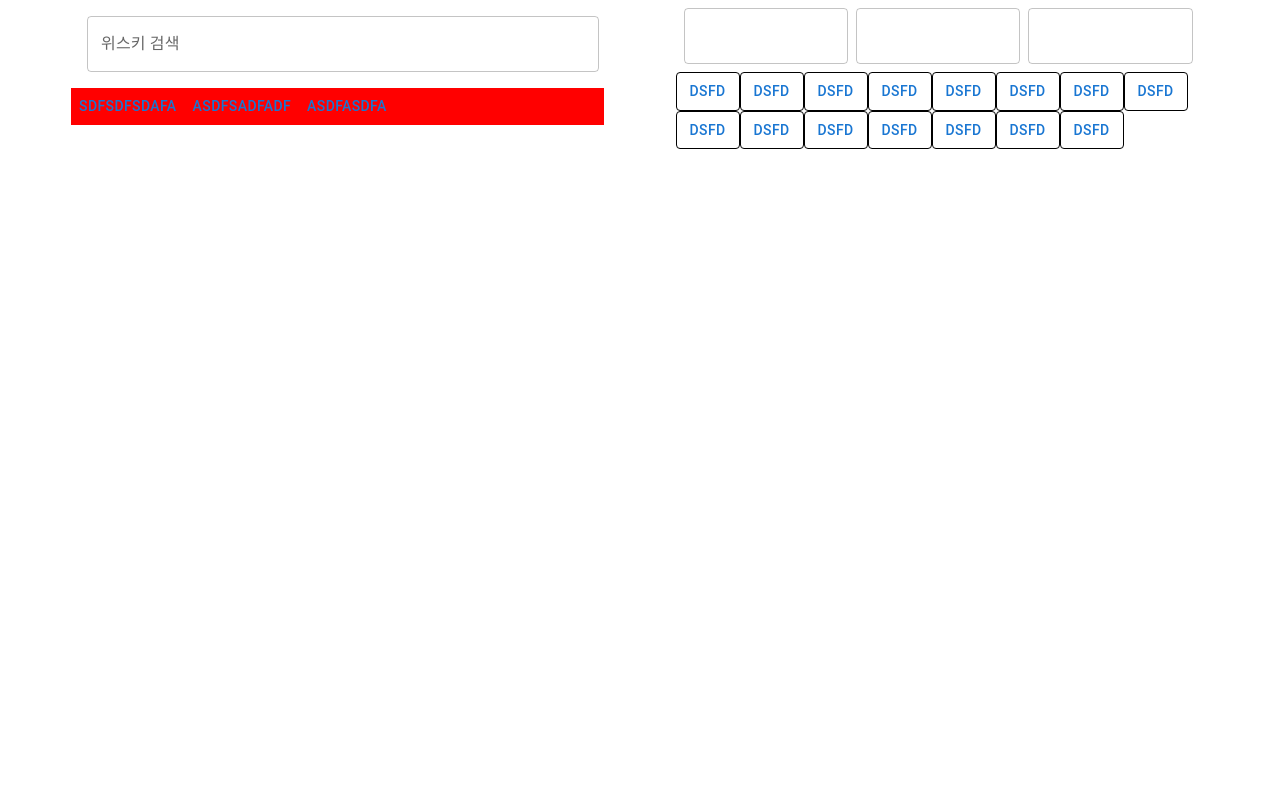
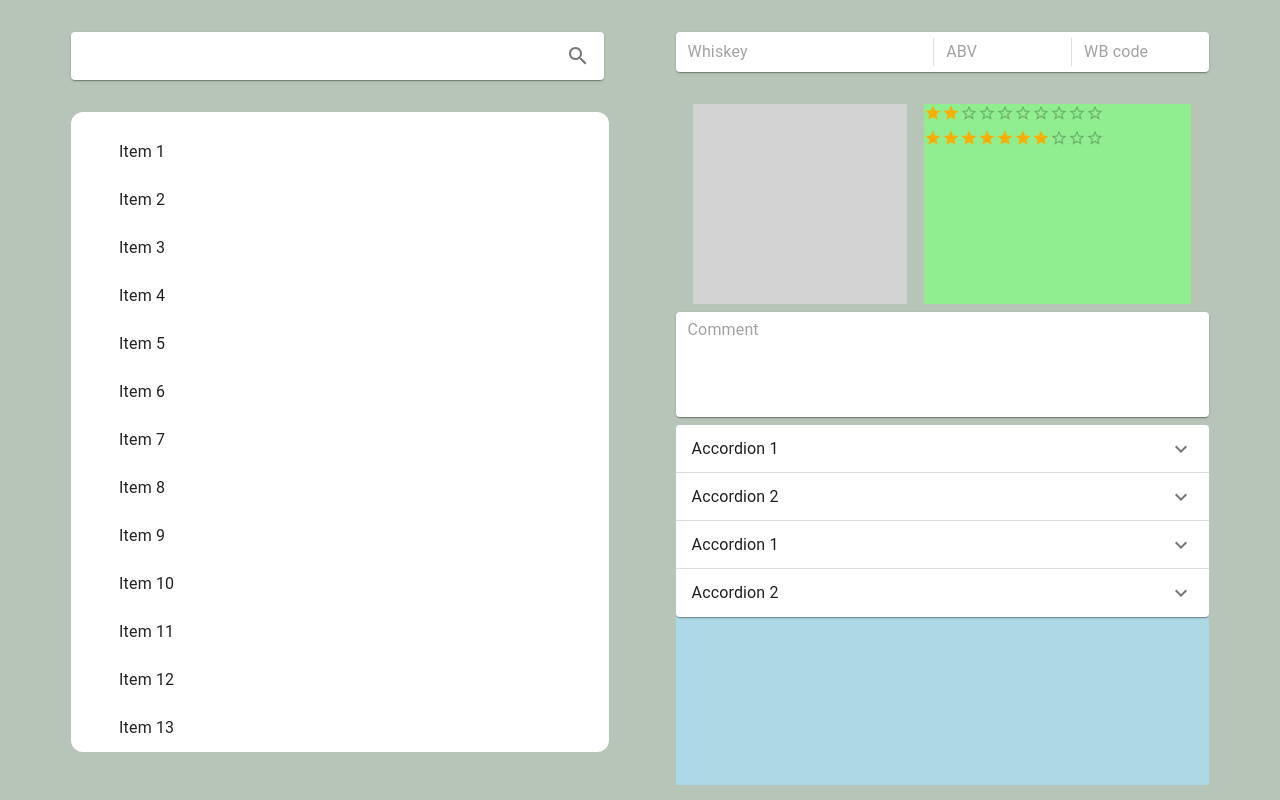
Before and after one commit to seung1/Next-test, a Next.js app in the folder next-test/: page / in a window 1280 px wide. Built offline with nearby package versions, Linux system fonts and the light colour scheme.

Commit message:
feat: Change inputbase and ui

```diff
--- a/next-test/components/ReviewBox.tsx
+++ b/next-test/components/ReviewBox.tsx
@@ -1,29 +1,140 @@
-import { Box, Button, Chip, ChipProps, Grid, TextField, Typography } from '@mui/material';
+import { Accordion, AccordionDetails, AccordionSummary, Box, Button, Chip, ChipProps, Divider, Grid, IconButton, InputBase, Paper, TextField, Typography } from '@mui/material';
+import ExpandMoreIcon from '@mui/icons-material/ExpandMore';
+import Rating from '@mui/material/Rating';
 
 const ReviewBox = () => {
 
     return (
         <Box>
-            <Grid sx={{ display: 'flex', m: 1 }}>
-                <TextField sx={{ mr: 1, display: 'block', height: '15px', padding: 0, boxSizing: 'border-box' }}></TextField>
-                <TextField sx={{ mr: 1 }}></TextField>
-                <TextField sx={{ mr: 1 }}></TextField>
+            <Grid sx={{
+                display: 'flex', gap: 1, my: 4,
+                justifyContent: 'center'
+            }}>
+                <Paper
+                    component="form"
+                    sx={{
+                        p: '2px 4px',
+                        display: 'flex',
+                        alignItems: 'center',
+                        // boxShadow: 'none'
+                    }}
+                >
+                    <InputBase placeholder='Whiskey' sx={{ ml: 1, flex: 2 }} />
+                    <Divider sx={{ height: 28, m: 0.5 }} orientation="vertical" />
+                    <InputBase placeholder='ABV' sx={{ ml: 1, flex: 1 }} />
+                    <Divider sx={{ height: 28, m: 0.5 }} orientation="vertical" />
+                    <InputBase placeholder='WB code' sx={{ ml: 1, flex: 1 }} />
+                </Paper>
             </Grid>
-            <Button sx={{ border: '1px solid black' }}>dsfd</Button>
-            <Button sx={{ border: '1px solid black' }}>dsfd</Button>
-            <Button sx={{ border: '1px solid black' }}>dsfd</Button>
-            <Button sx={{ border: '1px solid black' }}>dsfd</Button>
-            <Button sx={{ border: '1px solid black' }}>dsfd</Button>
-            <Button sx={{ border: '1px solid black' }}>dsfd</Button>
-            <Button sx={{ border: '1px solid black' }}>dsfd</Button>
-            <Button sx={{ border: '1px solid black' }}>dsfd</Button>
-            <Button sx={{ border: '1px solid black' }}>dsfd</Button>
-            <Button sx={{ border: '1px solid black' }}>dsfd</Button>
-            <Button sx={{ border: '1px solid black' }}>dsfd</Button>
-            <Button sx={{ border: '1px solid black' }}>dsfd</Button>
-            <Button sx={{ border: '1px solid black' }}>dsfd</Button>
-            <Button sx={{ border: '1px solid black' }}>dsfd</Button>
-            <Button sx={{ border: '1px solid black' }}>dsfd</Button>
+            <Box sx={{
+                display: 'flex',
+                height: '25vh',
+                justifyContent: 'space-evenly',
+                mb: 1
+            }}>
+                <Box sx={{
+                    backgroundColor: 'lightgray',
+                    width: '40%'
+                }}>
+                </Box>
+                <Box sx={{
+                    backgroundColor: 'lightgreen',
+                    width: '50%'
+                }}>
+                    <Rating name="size-large" defaultValue={2} max={10} size="small" />
+                    <Rating name="silarge" defaultValue={7} max={10} size="small" />
+                </Box>
+            </Box>
+            <Box sx={{ mb: 1 }}>
+                <Paper
+                    component="form"
+                    sx={{
+                        p: '2px 4px',
+                        display: 'flex',
+                        alignItems: 'center',
+                        '&::-webkit-scrollbar': {
+                            width: '12px',
+                            backgroundColor: 'lightgray'
+                        },
+                        '&::-webkit-scrollbar-thumb': {
+                            backgroundColor: 'gray',  // 스크롤바 색상
+                            borderRadius: '20px',  // 스크롤바 모양
+                        },
+                    }}
+                >
+                    <InputBase placeholder='Comment' sx={{ ml: 1, flex: 1 }} multiline maxRows={4} rows={4} />
+                </Paper>
+            </Box>
+            <Box sx={{
+                height: '45vh',
+                justifyContent: 'center',
+                backgroundColor: 'lightblue',
+                width: '100%',
+                margin: 'auto',
+                overflow: 'auto'
+            }}>
+
+                <Accordion >
+                    <AccordionSummary
+                        expandIcon={<ExpandMoreIcon />}
+                        aria-controls="panel1a-content"
+                        id="panel1a-header"
+                    >
+                        <Typography>Accordion 1</Typography>
+                    </AccordionSummary>
+                    <AccordionDetails>
+                        <Typography>
+                            Lorem ipsum dolor sit amet, consectetur adipiscing elit. Suspendisse
+                            malesuada lacus ex, sit amet blandit leo lobortis eget.
+                        </Typography>
+                    </AccordionDetails>
+                </Accordion>
+                <Accordion>
+                    <AccordionSummary
+                        expandIcon={<ExpandMoreIcon />}
+                        aria-controls="panel2a-content"
+                        id="panel2a-header"
+                    >
+                        <Typography>Accordion 2</Typography>
+                    </AccordionSummary>
+                    <AccordionDetails>
+                        <Typography>
+                            Lorem ipsum dolor sit amet, consectetur adipiscing elit. Suspendisse
+                            malesuada lacus ex, sit amet blandit leo lobortis eget.
+                        </Typography>
+                    </AccordionDetails>
+                </Accordion>
+                <Accordion>
+                    <AccordionSummary
+                        expandIcon={<ExpandMoreIcon />}
+                        aria-controls="panel1a-content"
+                        id="panel1a-header"
+                    >
+                        <Typography>Accordion 1</Typography>
+                    </AccordionSummary>
+                    <AccordionDetails>
+                        <Typography>
+                            Lorem ipsum dolor sit amet, consectetur adipiscing elit. Suspendisse
+                            malesuada lacus ex, sit amet blandit leo lobortis eget.
+                        </Typography>
+                    </AccordionDetails>
+                </Accordion>
+                <Accordion>
+                    <AccordionSummary
+                        expandIcon={<ExpandMoreIcon />}
+                        aria-controls="panel2a-content"
+                        id="panel2a-header"
+                    >
+                        <Typography>Accordion 2</Typography>
+                    </AccordionSummary>
+                    <AccordionDetails>
+                        <Typography>
+                            Lorem ipsum dolor sit amet, consectetur adipiscing elit. Suspendisse
+                            malesuada lacus ex, sit amet blandit leo lobortis eget.
+                        </Typography>
+                    </AccordionDetails>
+                </Accordion>
+            </Box>
         </Box>
     );
 };
--- a/next-test/components/SearchBox.tsx
+++ b/next-test/components/SearchBox.tsx
@@ -1,20 +1,60 @@
 import { TextFields } from '@mui/icons-material';
-import { Box, Button, Chip, ChipProps, Grid, TextField, Typography } from '@mui/material';
+import { Box, Button, Chip, ChipProps, Divider, Grid, IconButton, InputBase, ListItem, ListItemButton, ListItemText, Paper, TextField, Typography } from '@mui/material';
 import { useState } from 'react';
+import SearchIcon from '@mui/icons-material/Search';
 
 const SearchBox = () => {
-    const [searchResult, setSearchResult] = useState(['sdfsdfsdafa', 'asdfsadfadf', 'asdfasdfa']);
+    const [searchResult, setSearchResult] = useState(['검색조건1', '검색조건2', '검색조건3']);
+    const testData = Array.from({ length: 20 }, (_, index) => index + 1);
+    return (<>
+        <Box sx={{
+            backgroundColor: '#B6C5B8',
+        }}>
+            <Grid sx={{ my: 4 }}>
+                <Paper
+                    component="form"
+                    sx={{
+                        p: '2px 4px',
+                        display: 'flex',
+                        alignItems: 'center',
+                        // boxShadow: 'none'
+                    }}
+                >
+                    <InputBase
+                        sx={{ ml: 1, flex: 1 }}
+                    />
+                    <IconButton type="button" sx={{ p: '10px' }} aria-label="search">
+                        <SearchIcon />
+                    </IconButton>
+                </Paper>
+            </Grid>
+            <Grid >
+                <Box sx={{ justifyContent: 'center' }}>
+                    <Box sx={{
+                        width: { xs: '90vw', md: '42vw' },
+                        height: { xs: '75vh', md: '80vh' },
+                        overflow: 'auto',
+                        backgroundColor: "white",
+                        borderRadius: 3,
+                        p: 2,
+                        '&::-webkit-scrollbar': {
+                            width: '12px',
+                            backgroundColor: 'lightgray'
+                        },
+                        '&::-webkit-scrollbar-thumb': {
+                            backgroundColor: 'gray',  // 스크롤바 색상
+                            borderRadius: '20px',  // 스크롤바 모양
+                        },
+                    }}>
+                        {testData.map((item, index) => (
+                            <ListItem key={index} sx={{ py: 0 }}>
+                                <ListItemButton>
+                                    <ListItemText primary={`Item ${item}`} />
+                                </ListItemButton>
+                            </ListItem>
+                        ))}
 
-    return (<>
-        <Box >
-            <Grid >
-                <TextField sx={{ width: { xs: '90vw', md: '40vw' }, m: 2 }} id="search" label="위스키 검색" />
-            </Grid>
-            <Grid sx={{ backgroundColor: 'red' }} >
-                <Box sx={{ height: '100%', }}>
-                    {searchResult.map((item) => (
-                        <Button>{item}</Button>
-                    ))}
+                    </Box>
                 </Box>
             </Grid>
         </Box>
--- a/next-test/package.json
+++ b/next-test/package.json
@@ -22,6 +22,7 @@
     "next": "13.2.4",
     "react": "18.2.0",
     "react-dom": "18.2.0",
+    "react-window": "^1.8.8",
     "typescript": "4.9.5"
   }
 }
--- a/next-test/pages/index.tsx
+++ b/next-test/pages/index.tsx
@@ -21,6 +21,8 @@ import {
 import SearchBox from '@/components/SearchBox';
 import ReviewBox from '@/components/ReviewBox';
 import { useState } from 'react';
+import ArrowForwardIosIcon from '@mui/icons-material/ArrowForwardIos';
+import ArrowBackIosNewIcon from '@mui/icons-material/ArrowBackIosNew';
 
 export default function Home() {
   const [isSearchBox, setIsSearchBox] = useState(true);
@@ -31,7 +33,8 @@ export default function Home() {
       {/* MOBILE */}
       <Grid container sx={{
         display: { xs: 'flex', md: 'none' },
-        backgroundColor: 'white', width: '100%',
+        backgroundColor: '#B6C5B8',
+        width: '100%',
         height: '100vh',
         justifyContent: 'space-evenly',
       }}>
@@ -47,11 +50,16 @@ export default function Home() {
         <Grid item xs={10} sx={{
           display: 'flex',
           position: 'absolute',
-          bottom: '1vh'
+          bottom: '1vh',
+          width: '90vw',
+          alignItems: 'center',
+          justifyContent: 'center'
         }}>
+
           <Button
+            variant='outlined'
             onClick={() => { setIsSearchBox(!isSearchBox) }}
-            sx={{}}
+            sx={{ border: '2px solid white', color: 'white', }}
           >
             {isSearchBox ? '리뷰 작성하기' : '리뷰 검색하기'}
           </Button>
@@ -61,7 +69,8 @@ export default function Home() {
       {/* DESKTOP */}
       <Grid container sx={{
         display: { xs: 'none', md: 'flex' },
-        backgroundColor: 'white', width: '100%',
+        backgroundColor: '#B6C5B8',
+        width: '100%',
         height: '100vh',
         justifyContent: 'space-evenly',
       }}>
```
Also changed, not shown: 1 other file (tests, documents, lock files or other folders).
